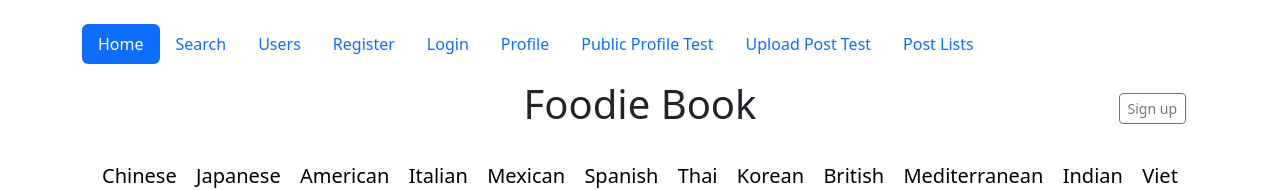
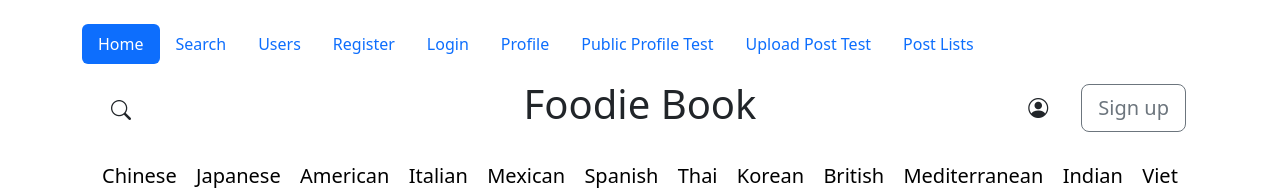
Before and after one commit to daisychuying/foodie-react-web-app, a React (Create React App) app: page / in a window 1280 px wide. Shown: the top 190 px of the page. Built offline with nearby package versions, Linux system fonts and the light colour scheme.

Commit message:
home navigation update

```diff
--- a/src/recipes/home-page.js
+++ b/src/recipes/home-page.js
@@ -6,12 +6,14 @@ const HomePage = () => {
                 <header className="blog-header py-3">
                     <div className="row flex-nowrap justify-content-between align-items-center">
                         <div className="col-4 pt-1">
+                            <a className="btn btn-lg" href="/search" title="profile" ><i className="bi bi-search me-3"></i>  </a>
                         </div>
                         <div className="col-4 text-center">
                             <h1>Foodie Book</h1>
                         </div>
                         <div className="col-4 d-flex justify-content-end align-items-center">
-                            <a className="btn btn-sm btn-outline-secondary" href="/register" role="button">Sign up</a>
+                            <a className="btn btn-lg" href="/profile" title="profile" ><i className="bi bi-person-circle fa-5x me-3"></i>  </a>
+                            <a className="btn btn-lg btn-outline-secondary" href="/register" role="button">Sign up</a>
                         </div>
                     </div>
                 </header>
```
